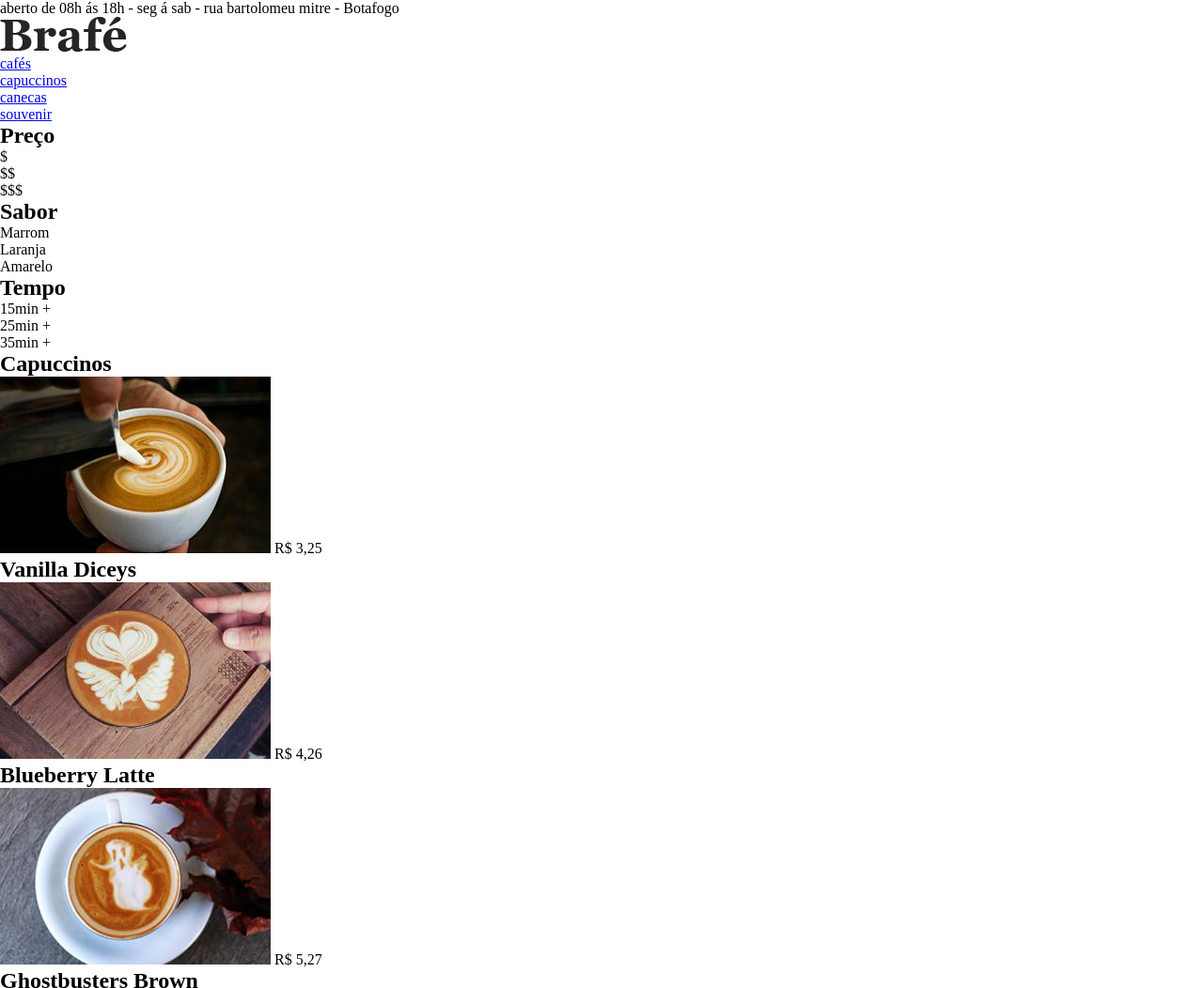
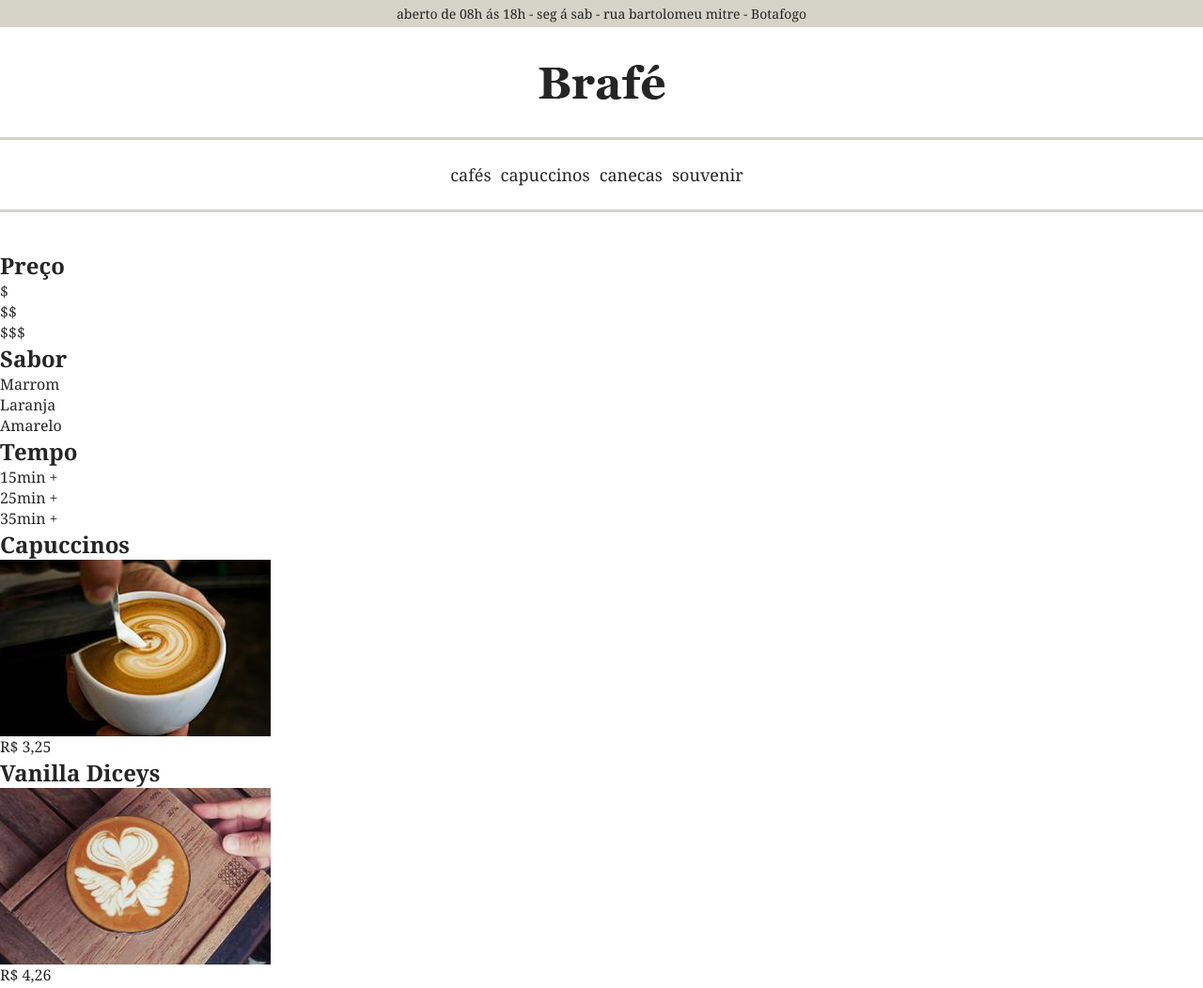
Before and after one commit to NatanaelSaymon/projeto-brafe-2-fb, a plain HTML site: page index.html in a window 1280 px wide. Shown: the top 1052 px of the page at 94% size. Drawn offline with Linux system fonts and the light colour scheme.

Commit message:
Done: header estilizado

```diff
--- a/assets/css/style.css
+++ b/assets/css/style.css
@@ -6,3 +6,53 @@
   padding: 0;
   box-sizing: border-box;
 }
+
+li{
+  list-style: none;
+}
+
+img{
+  display: block;
+  max-width: 100%;
+}
+
+body{
+  font-family: Georgia, 'Times New Roman', Times, serif;
+  color: #252525;
+}
+
+/* HEADER INICIO */
+.header-informacoes{
+  font-size: 0.875em;
+  background-color: #d6d3c8;
+  padding: 5px 0;
+  text-align: center;
+}
+
+.header-logo img{
+  margin: 40px auto;
+}
+
+.header-menu{
+  border-top: 3px solid #d6d3c8;
+  border-bottom: 3px solid #d6d3c8;
+  text-align: center;
+  margin-bottom: 40px;
+  padding: 20px 0;
+
+  display: flex;
+  justify-content: center;
+}
+
+.header-menu ul{
+  display: flex;
+}
+
+.header-menu ul li a{
+  display: block;
+  padding: 5px 10px 5px 0;
+  text-decoration: none;
+  color: #252525;
+  font-size: 1.125em;
+}
+/* HEADER FIM */
--- a/index.html
+++ b/index.html
@@ -12,17 +12,20 @@
   <body>
     <header>
 
-      <div>
+      <div class="header-informacoes">
         <p>
           aberto de 08h ás 18h - seg á sab - rua bartolomeu mitre - Botafogo
         </p>
       </div>
 
-      <a href="index.html">
-        <img src="assets/image/brafe.png" alt="Brafé">
-      </a>
+      <div class="header-logo">
+        <a href="index.html">
+          <img src="assets/image/brafe.png" alt="Brafé">
+        </a>
+      </div>
 
-      <nav>
+
+      <nav class="header-menu">
         <ul>
           <li><a href="#">cafés</a></li>
           <li><a href="#">capuccinos</a></li>
```
